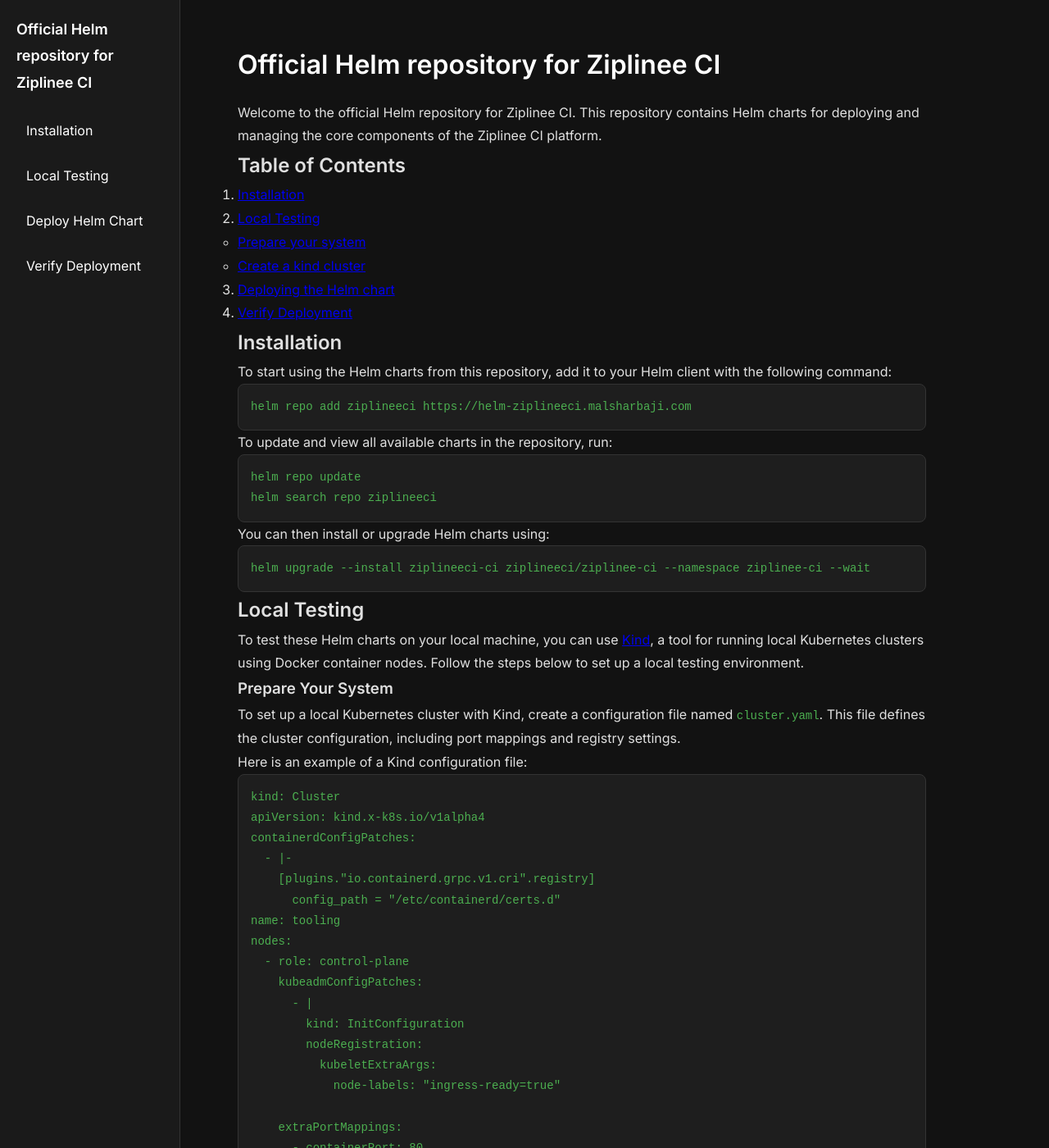
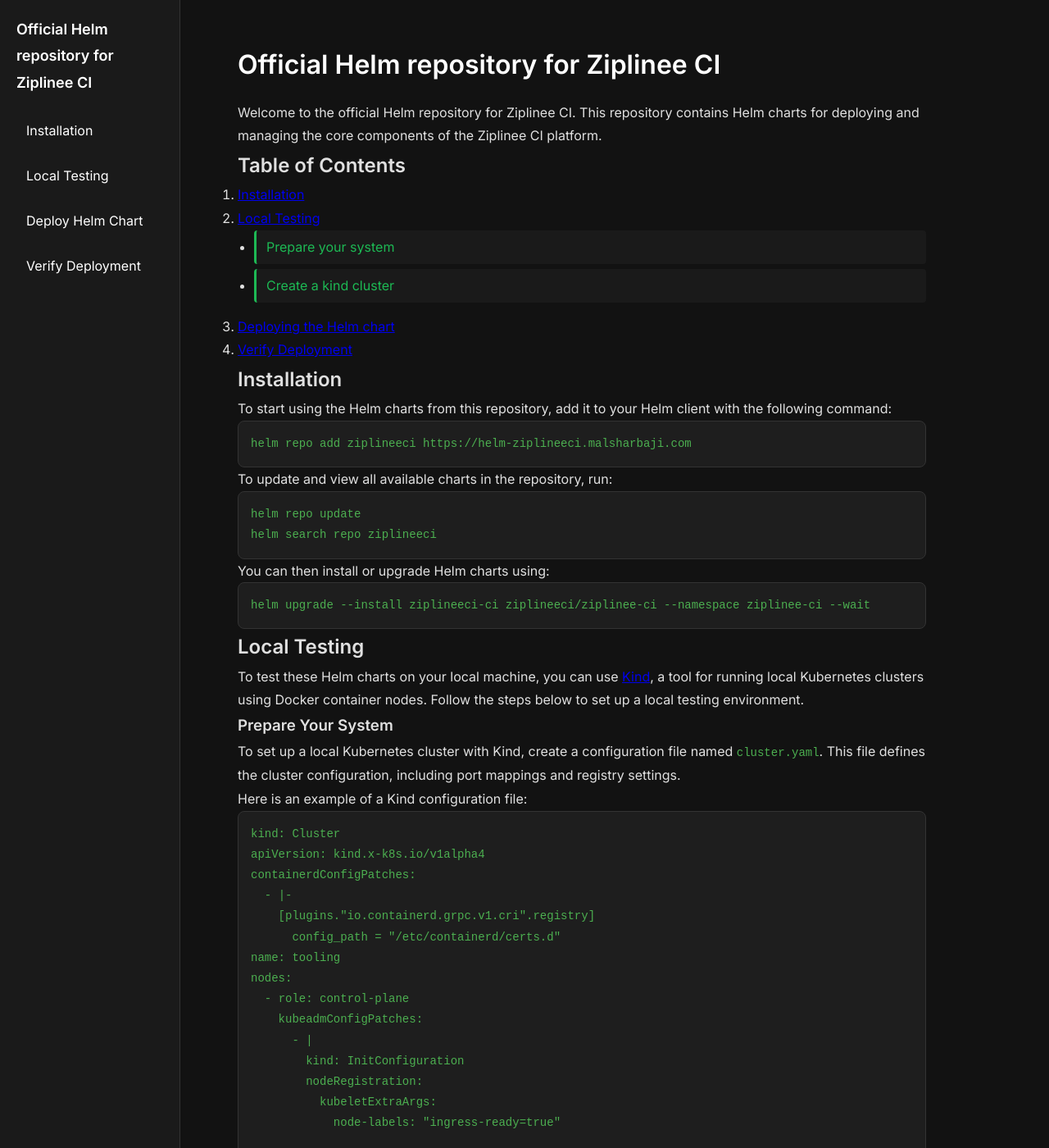
Before and after one commit to ziplineeci/ziplinee-helm-charts, a Jekyll site: the page built from README.md, in a window 1280 px wide and 1400 px high. Shown: the whole window at 82% size. Built offline with Jekyll 4.4.1, drawn with Linux system fonts in a browser that asks for light colours; our own code applies the rules of GitHub Pages for plain Markdown files; the repository's description, which GitHub fills in, is left out.

Commit message:
Fix style

```diff
--- a/assets/css/style.css
+++ b/assets/css/style.css
@@ -170,3 +170,37 @@ section {
         margin-left: 0;
     }
 }
+
+/* General Lists */
+.content ul {
+    list-style-type: disc;
+    padding-left: 20px;
+    margin-bottom: 15px;
+}
+
+.content ul li {
+    margin-bottom: 6px;
+    padding-left: 8px;
+    border-left: 3px solid #1DB954;
+    background: #1a1a1a;
+    padding: 6px 12px;
+    border-radius: 4px;
+    transition: all 0.3s ease-in-out;
+}
+
+.content ul li:hover {
+    background: #222;
+    border-left: 3px solid #25d366;
+}
+
+.content ul li a {
+    color: #1DB954;
+    text-decoration: none;
+    font-weight: 500;
+    transition: color 0.3s;
+}
+
+.content ul li a:hover {
+    color: #25d366;
+    text-decoration: underline;
+}
```
